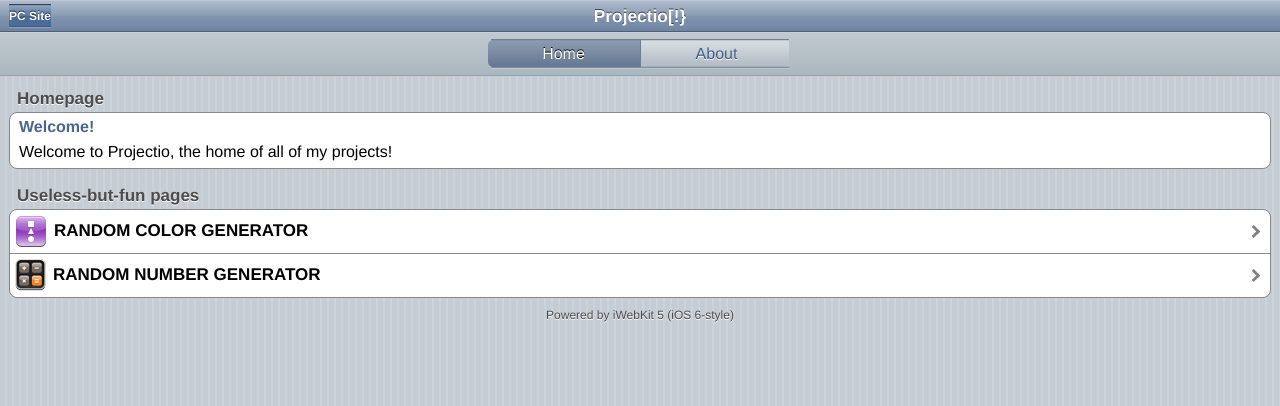
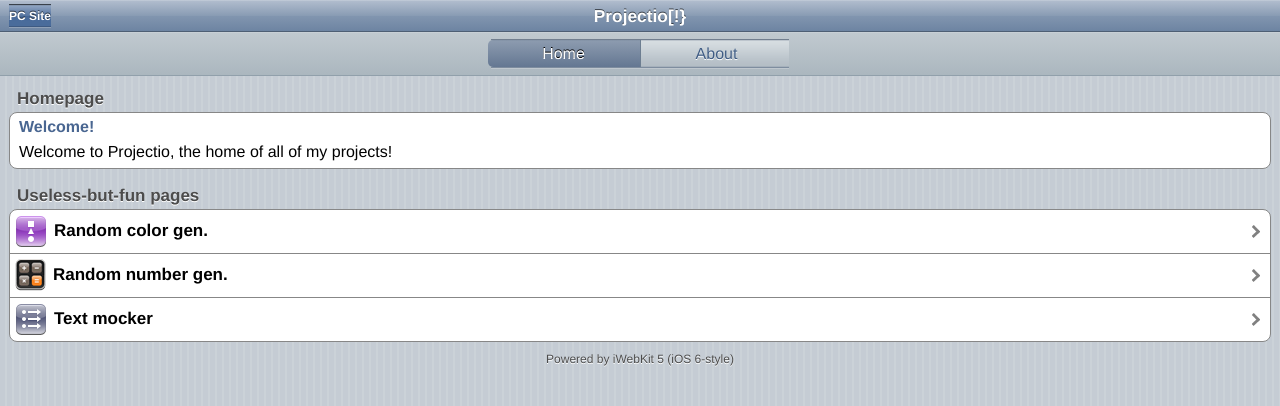
Before and after one commit to Samplasion/samplasion.github.iold, a Jekyll site: the page m/index.html, which Jekyll copies as it is, in a window 1280 px wide. Shown: the top 406 px of the page. Built offline with Jekyll 4.4.1, drawn with Linux system fonts in a browser that asks for light colours.

Commit message:
Update index.html

```diff
--- a/m/index.html
+++ b/m/index.html
@@ -39,9 +39,11 @@
 <span class="graytitle">Useless-but-fun pages</span>
   <ul class="pageitem">
 		<li class="menu"><a href="hex.html">
-		<img alt="hex" src="thumbs/basics.png"><span class="name">RANDOM COLOR GENERATOR</span><span class="arrow"></span></a></li>
+		<img alt="hex" src="thumbs/basics.png"><span class="name">Random color gen.</span><span class="arrow"></span></a></li>
 		<li class="menu"><a href="random.html">
-		<img alt="numb" src="thumbs/calculator.png"><span class="name">RANDOM NUMBER GENERATOR</span><span class="arrow"></span></a></li>
+		<img alt="numb" src="thumbs/calculator.png"><span class="name">Random number gen.</span><span class="arrow"></span></a></li>
+	  	<li class="menu"><a href="random.html">
+		<img alt="numb" src="thumbs/other.png"><span class="name">Text mocker</span><span class="arrow"></span></a></li>
 	</ul>
 <div id="footer">
 	<a href="http://snippetspace.com">Powered by iWebKit 5 (iOS 6-style)</a></div>
```
